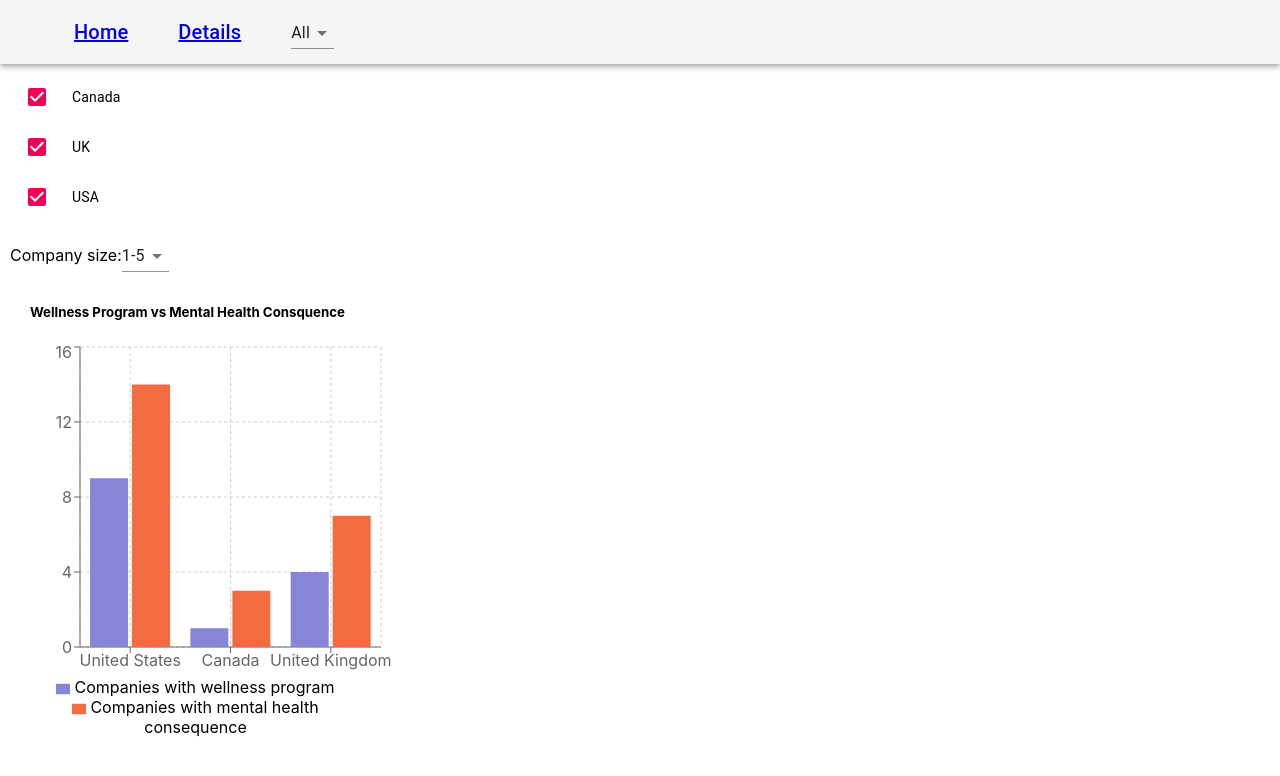
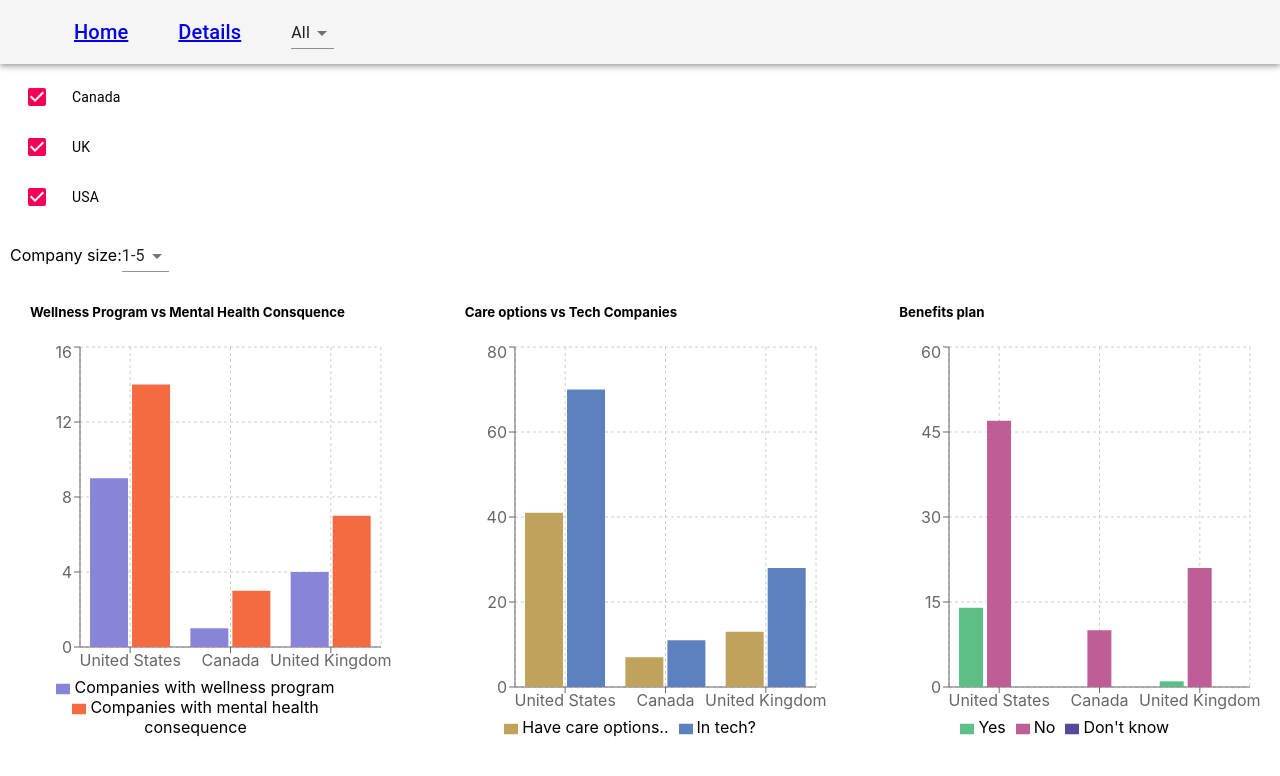
Before and after one commit to Osuka42g/mental-health-survey, a React (Create React App) app: page /details in a window 1280 px wide. Shown: the top 776 px of the page. Built offline with nearby package versions, Linux system fonts and the light colour scheme.

Commit message:
Add models and controller

```diff
--- a/src/Details.js
+++ b/src/Details.js
@@ -1,20 +1,21 @@
 import React from 'react'
 
-import Container from '@material-ui/core/Container'
 import MenuItem from '@material-ui/core/MenuItem'
 import Grid from '@material-ui/core/Grid'
 import Select from '@material-ui/core/Select'
+import LinearProgress from '@material-ui/core/LinearProgress'
+
 import {
   ResponsiveContainer, BarChart, ComposedChart, Line, Area, Bar, XAxis, YAxis, CartesianGrid, Tooltip, Legend,
 } from 'recharts'
 
-import LinearProgress from '@material-ui/core/LinearProgress'
-
-import _ from 'lodash'
+import {
+  benefitsComparison,
+  workInterfereComparison,
+  wellnessComparison,
+} from './controller/dataController'
 
 import FilterList from './components/FilterList'
-
-import WellnessModel from './models/WellnessModel'
 
 const filterOptions = [
   {
@@ -49,11 +50,6 @@ const limitPossibleEmployees = [
 export default class Details extends React.Component {
   state = {
     employeesGroup: limitPossibleEmployees[0],
-    dataByCountry: {
-      Canada: [],
-      UK: [],
-      USA: [],
-    },
     filters: {
       canada: true,
       uk: true,
@@ -98,37 +94,14 @@ export default class Details extends React.Component {
     return countriesFiltered
   }
 
-  wellnessComparison(data) {
-    const byCountry = {}
-
-    data.forEach(e => {
-      if (!byCountry[e.country]) {
-        byCountry[e.country] = { ...WellnessModel }
-      }
-
-      const summatory = byCountry[e.country]
-      summatory.country = e.country
-      summatory.wellness_program += e.wellness_program === 'Yes' ? 1 : 0
-      summatory.mental_health_consequence += e.mental_health_consequence === 'Yes' ? 1 : 0
-
-    })
-
-    const dataToReturn = []
-    for (const key in byCountry) {
-      let dataBycountry = byCountry[key]
-      dataToReturn.push({ ...dataBycountry })
-
-    }
-
-    return dataToReturn
-  }
-
   render() {
     const { loading, } = this.props
     const { employeesGroup, } = this.state
 
     const filteredData = this.getDataFiltered()
-    const wellnessComparison = this.wellnessComparison(filteredData)
+    const wellnessResults = wellnessComparison(filteredData)
+    const interfereResults = workInterfereComparison(filteredData)
+    const benefitsResults = benefitsComparison(filteredData)
 
     if (loading) {
       return <LinearProgress />
@@ -160,7 +133,7 @@ export default class Details extends React.Component {
             <BarChart
               width={500}
               height={300}
-              data={wellnessComparison}
+              data={wellnessResults}
               margin={{
                 top: 5, right: 30, left: 20, bottom: 5,
               }}
@@ -176,6 +149,57 @@ export default class Details extends React.Component {
           </ResponsiveContainer>
           </div>
         </Grid>
+        <Grid item xs={4}>
+          <div style={{ height: 400 }}>
+            <div style={{ marginLeft: 30 }}>
+              <h5>Care options vs Tech Companies</h5>
+            </div>
+          <ResponsiveContainer>
+            <BarChart
+              width={500}
+              height={300}
+              data={interfereResults}
+              margin={{
+                top: 5, right: 30, left: 20, bottom: 5,
+              }}
+            >
+              <CartesianGrid strokeDasharray="3 3" />
+              <XAxis dataKey="country" />
+              <YAxis />
+              <Tooltip />
+              <Legend />
+              <Bar dataKey="care_options" name="Have care options.." fill="#bfa35d" />
+              <Bar dataKey="tech_company" name="In tech?" fill="#5d81bf" />
+            </BarChart>
+          </ResponsiveContainer>
+          </div>
+        </Grid>
+        <Grid item xs={4}>
+          <div style={{ height: 400 }}>
+            <div style={{ marginLeft: 30 }}>
+              <h5>Benefits plan</h5>
+            </div>
+          <ResponsiveContainer>
+            <BarChart
+              width={500}
+              height={300}
+              data={benefitsResults}
+              margin={{
+                top: 5, right: 30, left: 20, bottom: 5,
+              }}
+            >
+              <CartesianGrid strokeDasharray="3 3" />
+              <XAxis dataKey="country" />
+              <YAxis />
+              <Tooltip />
+              <Legend />
+                <Bar dataKey="benefits_yes" name="Yes" fill="#5dbf85" />
+                <Bar dataKey="benefits_no" name="No" fill="#bf5d96" />
+                <Bar dataKey="benefits_dontknow" name="Don't know" fill="#54499b" />
+            </BarChart>
+          </ResponsiveContainer>
+          </div>
+        </Grid>
       </Grid>
     </>
   }
--- a/src/components/OverviewChart.js
+++ b/src/components/OverviewChart.js
@@ -3,8 +3,6 @@ import Grid from '@material-ui/core/Grid'
 import {
   ResponsiveContainer, ComposedChart, Line, Area, Bar, XAxis, YAxis, CartesianGrid, Tooltip, Legend,
 } from 'recharts'
-
-import { keyBy } from 'react-lodash'
 
 import FilterList from './FilterList'
 import FilterSlider from './FilterSlider'
--- /dev/null
+++ b/src/controller/dataController.js
@@ -0,0 +1,64 @@
+import Wellness from '../models/WellnessModel'
+import WorkInterfere from '../models/WorkInterfereModel'
+import Benefits from '../models/BenefitsModel'
+
+const objToArray = obj => {
+  const converted = []
+  for (const key in obj) {
+    let singleObj = obj[key]
+    converted.push({ ...singleObj })
+  }
+  return converted
+}
+
+export const wellnessComparison = data => {
+  const byCountry = {}
+
+  data.forEach(e => {
+    if (!byCountry[e.country]) {
+      byCountry[e.country] = { ...Wellness }
+    }
+
+    const summatory = byCountry[e.country]
+    summatory.country = e.country
+    summatory.wellness_program += e.wellness_program === 'Yes' ? 1 : 0
+    summatory.mental_health_consequence += e.mental_health_consequence === 'Yes' ? 1 : 0
+  })
+
+  return objToArray(byCountry)
+}
+
+export const workInterfereComparison = data => {
+  const byCountry = {}
+
+  data.forEach(e => {
+    if (!byCountry[e.country]) {
+      byCountry[e.country] = { ...WorkInterfere }
+    }
+
+    const summatory = byCountry[e.country]
+    summatory.country = e.country
+    summatory.care_options += e.care_options === 'Yes' ? 1 : 0
+    summatory.tech_company += e.tech_company === 'Yes' ? 1 : 0
+  })
+
+  return objToArray(byCountry)
+}
+
+export const benefitsComparison = data => {
+  const byCountry = {}
+
+  data.forEach(e => {
+    if (!byCountry[e.country]) {
+      byCountry[e.country] = { ...Benefits }
+    }
+
+    const summatory = byCountry[e.country]
+    summatory.country = e.country
+    summatory.benefits_yes += e.benefits === 'Yes' ? 1 : 0
+    summatory.benefits_no += e.benefits === 'No' ? 1 : 0
+    summatory.benefits_dontknow += e.benefits === 'Don\'t Know' ? 1 : 0
+  })
+
+  return objToArray(byCountry)
+}
--- /dev/null
+++ b/src/models/BenefitsModel.js
@@ -0,0 +1,6 @@
+export default {
+    country: '',
+    benefits_yes: 0,
+    benefits_no: 0,
+    benefits_dontknow: 0,
+}
--- /dev/null
+++ b/src/models/WorkInterfereModel.js
@@ -0,0 +1,5 @@
+export default {
+    country: '',
+    care_options: 0,
+    tech_company: 0,
+}
```
Also changed, not shown: src/static/data.js.
